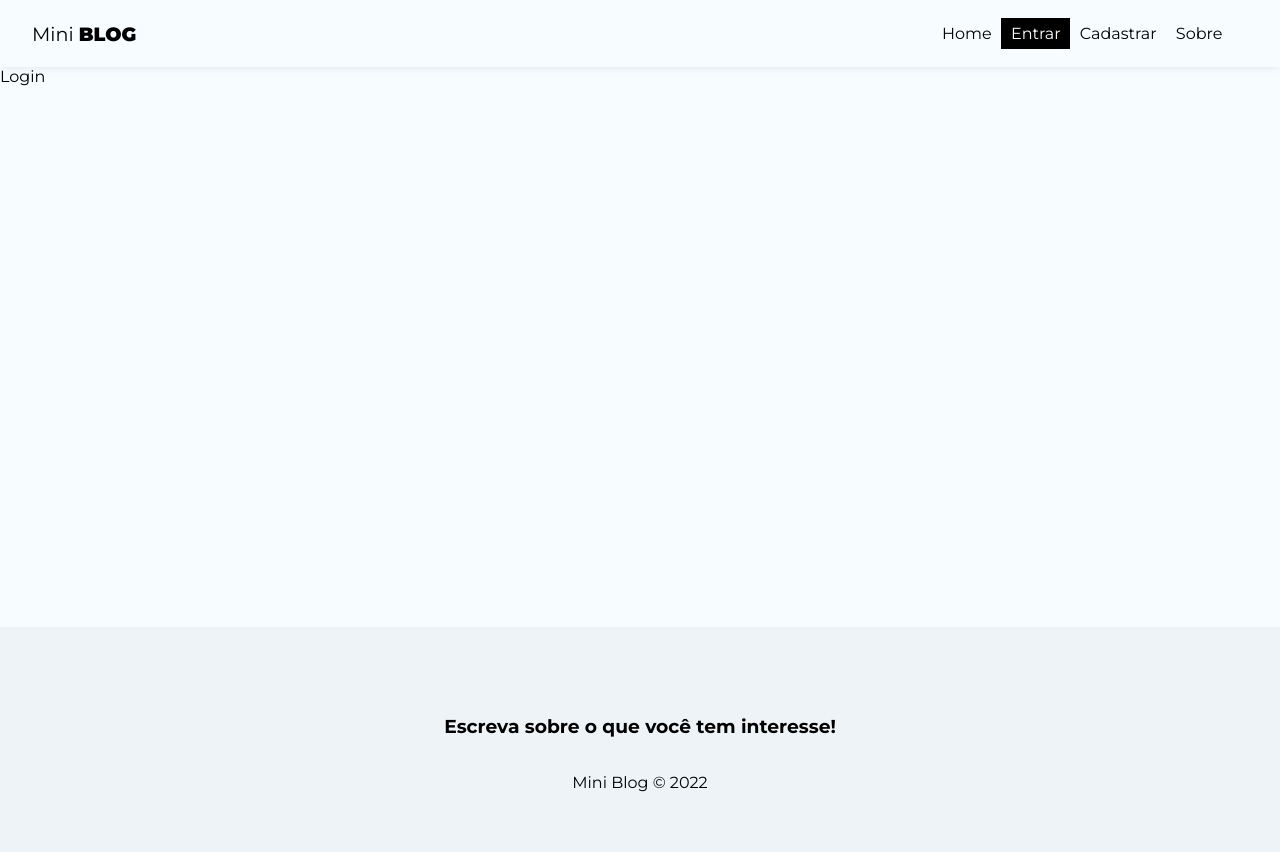
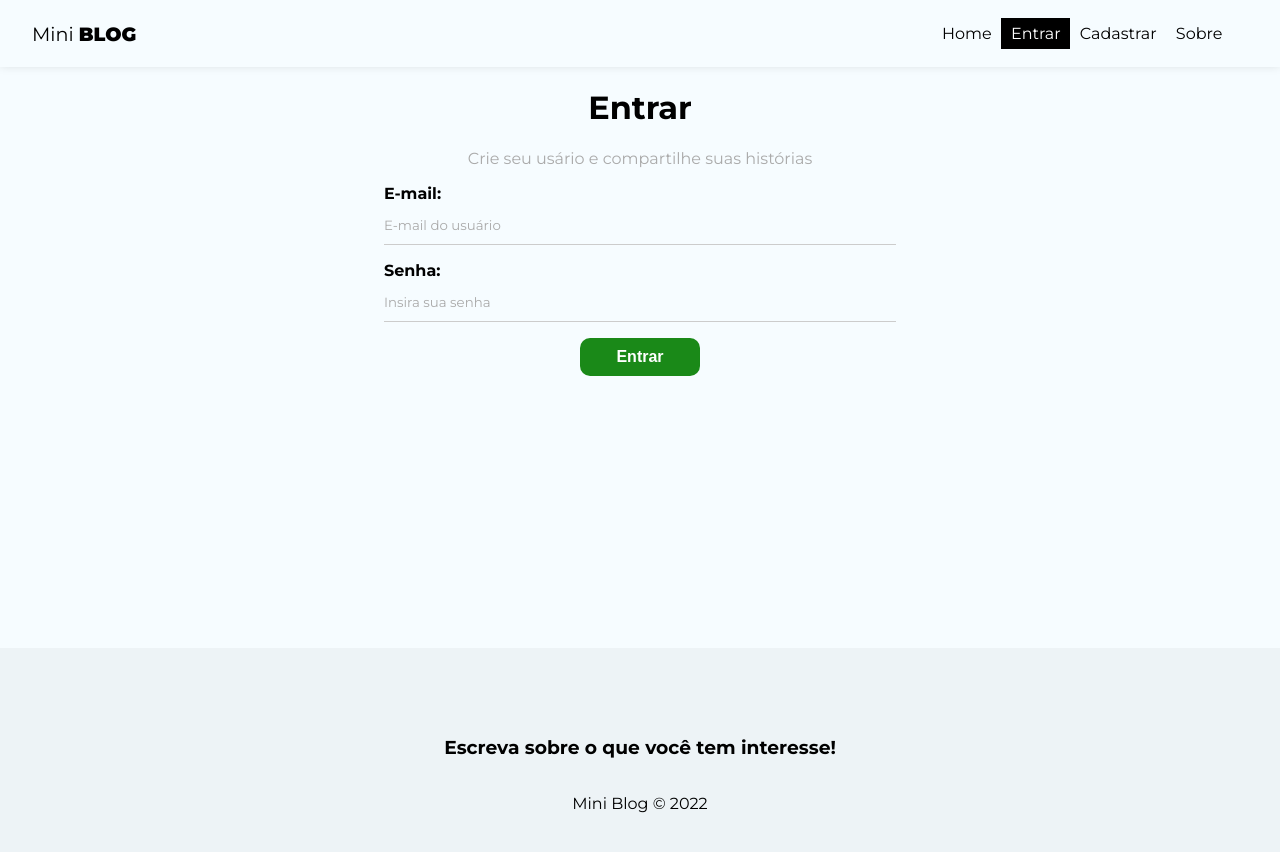
Before and after one commit to isagarci4/miniBlog, a React (Create React App) app: page /login in a window 1280 px wide. Shown: the top 852 px of the page. Built offline with nearby package versions, Linux system fonts and the light colour scheme; no server answers.

Commit message:
feat: log out e página de login

```diff
--- a/src/components/Navbar.js
+++ b/src/components/Navbar.js
@@ -7,8 +7,10 @@
 import styles from "./Navbar.module.css";
 
 const Navbar = () => {
-    const {user} = useAuthValue()
-    return (
+  const { user } = useAuthValue();
+  const { logout } = useAuthentication();
+
+  return (
     <nav className={styles.navbar}>
       <NavLink to={"/"} className={styles.brand}>
         Mini <span>Blog</span>
@@ -43,7 +45,7 @@
           </>
         )}
         {user && (
-            <>
+          <>
             <li>
               <NavLink
                 to={"/posts/create"}
@@ -70,6 +72,11 @@
             Sobre
           </NavLink>
         </li>
+        {user && (
+          <li>
+            <button onClick={logout}>Sair</button>
+          </li>
+        )}
       </ul>
     </nav>
   );
--- a/src/hooks/useAuthentication.js
+++ b/src/hooks/useAuthentication.js
@@ -25,6 +25,7 @@
     }
   }
 
+  // Register
   const createUser = async (data) => {
     checkIfIsCancelled();
 
@@ -65,6 +66,14 @@
 
   };
 
+  // log out
+  const logout = () => {
+    checkIfIsCancelled()
+
+    signOut(auth)
+
+  }
+
     useEffect(() => {
         return () => setCancelled(true)
     }, [])
@@ -74,5 +83,6 @@
         createUser,
         error,
         loading,
+        logout
     }
 }
--- a/src/pages/Login/Login.js
+++ b/src/pages/Login/Login.js
@@ -1,8 +1,70 @@
 import styles from "./Login.module.css"
 
+import { useState, useEffect } from "react";
+import { useAuthentication } from "../../hooks/useAuthentication";
+
 const Login = () => {
+  const [email, setEmail] = useState("");
+  const [password, setPassword] = useState("");
+  const [error, setError] = useState("");
+
+  const {createUser, error: authError, loading} = useAuthentication()
+
+  const handleSubmit = async (e) => {
+    e.preventDefault();
+
+    setError("");
+
+    const user = {
+      email,
+      password,
+    };
+
+    const res = await createUser(user)
+
+    console.log(res);
+  };
+
+  useEffect(() => {
+
+    if(authError){
+      setError(authError)
+    }
+
+  }, [authError])
+
   return (
-    <div>Login</div>
+    <div className={styles.login}>
+      <h1>Entrar</h1>
+      <p>Crie seu usário e compartilhe suas histórias</p>
+      <form onSubmit={handleSubmit}>
+        <label>
+          <span>E-mail:</span>
+          <input
+            type="email"
+            name="email"
+            required
+            placeholder="E-mail do usuário"
+            value={email}
+            onChange={(e) => setEmail(e.target.value)}
+          />
+        </label>
+        <label>
+          <span>Senha:</span>
+          <input
+            type="password"
+            name="password"
+            required
+            placeholder="Insira sua senha"
+            value={password}
+            onChange={(e) => setPassword(e.target.value)}
+          />
+        </label>
+        {!loading && <button className="btn">Entrar</button>}
+        {loading && <button className="btn" disabled>Aguarde...</button>}
+        {error && <p className="error">{error}</p> }
+      </form>
+    </div>
   )
 }
 
--- a/src/pages/Login/Login.module.css
+++ b/src/pages/Login/Login.module.css
@@ -0,0 +1,7 @@
+.login{
+    text-align: center;
+}
+
+.login p{
+    color: #AAA;
+}
```
